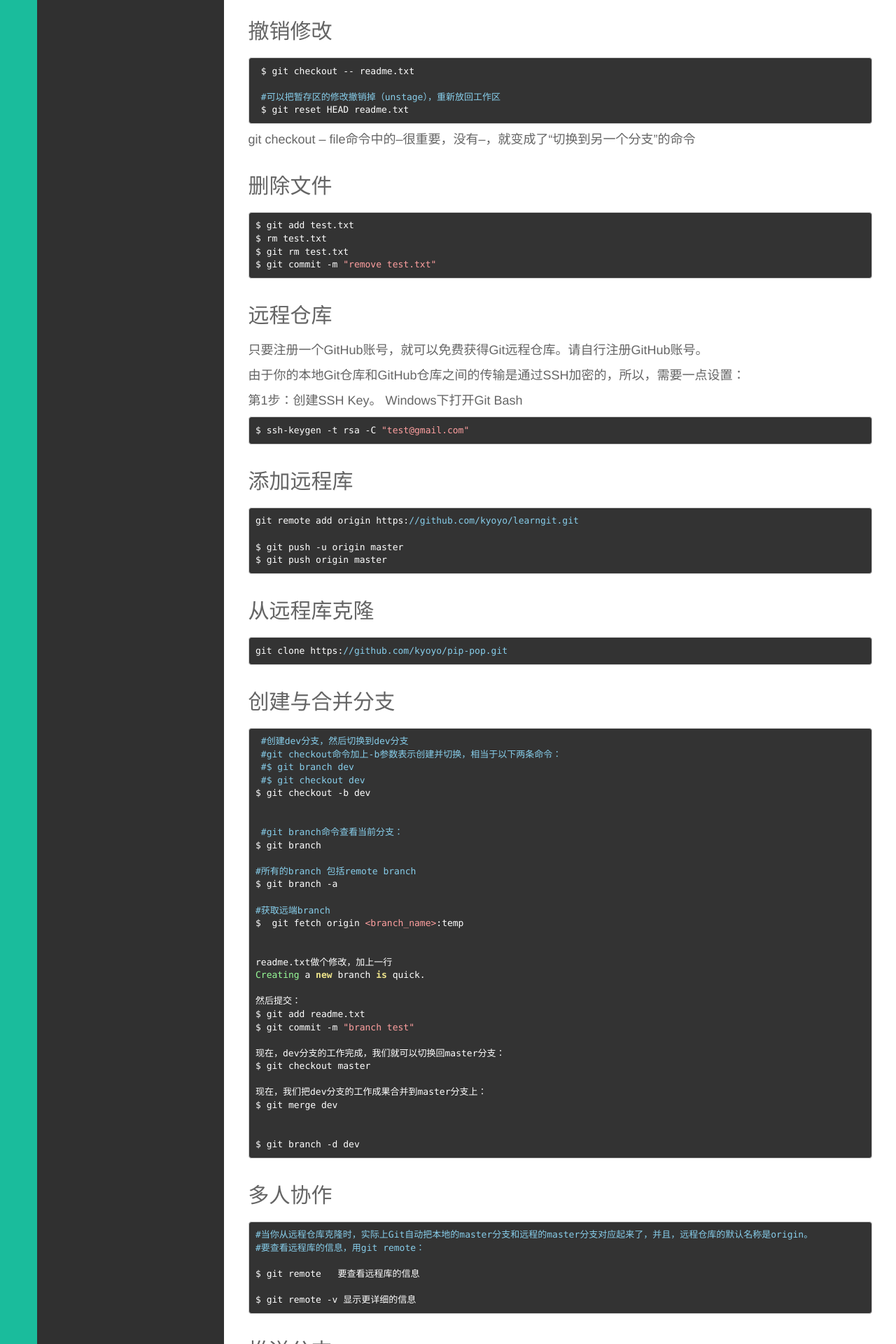
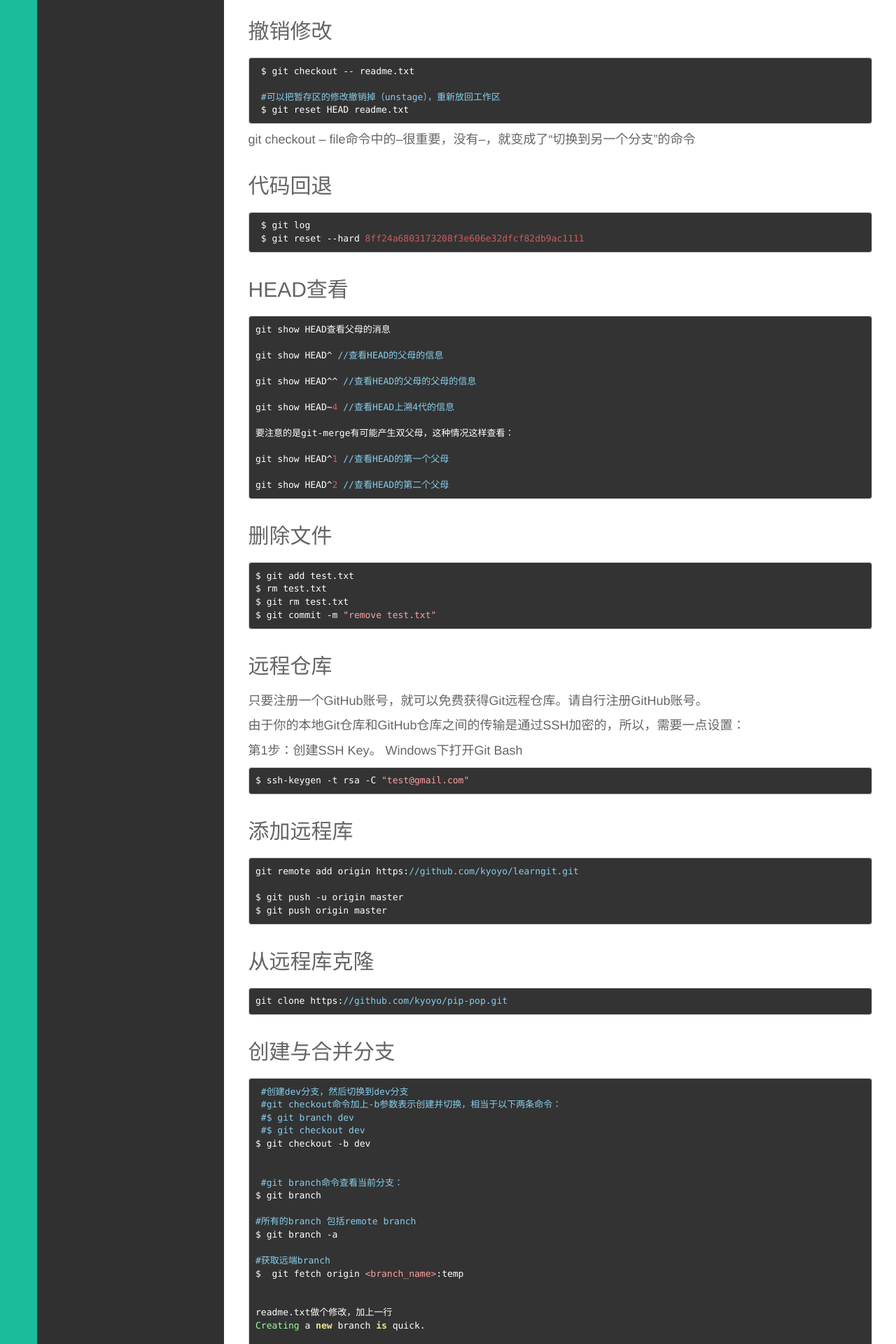
Before and after one commit to kyoyo/kyoyo.github.io, a Jekyll site: the page built from _posts/常用/2017-07-26-Git.md, in a window 1280 px wide. Shown: the part 2284-4204 px from the top of the page at 70% size. Built offline with Jekyll 4.4.1, drawn with Linux system fonts in a browser that asks for light colours; Markdown is read by kramdown in place of the engine named in the settings; some of the changed text lies outside the part shown.

Commit message:
Update 2017-07-26-Git.md

````diff
--- a/_posts/常用/2017-07-26-Git.md
+++ b/_posts/常用/2017-07-26-Git.md
@@ -112,6 +112,31 @@ git diff ffd98b291e0caa6c33575c1ef465eae661ce40c9:filename b8e7b00c02b95b320f14b
 ```
 git checkout -- file命令中的--很重要，没有--，就变成了“切换到另一个分支”的命令
 
+## 代码回退
+
+```
+ $ git log
+ $ git reset --hard 8ff24a6803173208f3e606e32dfcf82db9ac1111
+```
+
+
+## HEAD查看
+
+```
+git show HEAD查看父母的消息
+
+git show HEAD^ //查看HEAD的父母的信息
+
+git show HEAD^^ //查看HEAD的父母的父母的信息
+
+git show HEAD~4 //查看HEAD上溯4代的信息
+
+要注意的是git-merge有可能产生双父母，这种情况这样查看：
+
+git show HEAD^1 //查看HEAD的第一个父母
+
+git show HEAD^2 //查看HEAD的第二个父母
+```
 
 ## 删除文件
 
````
